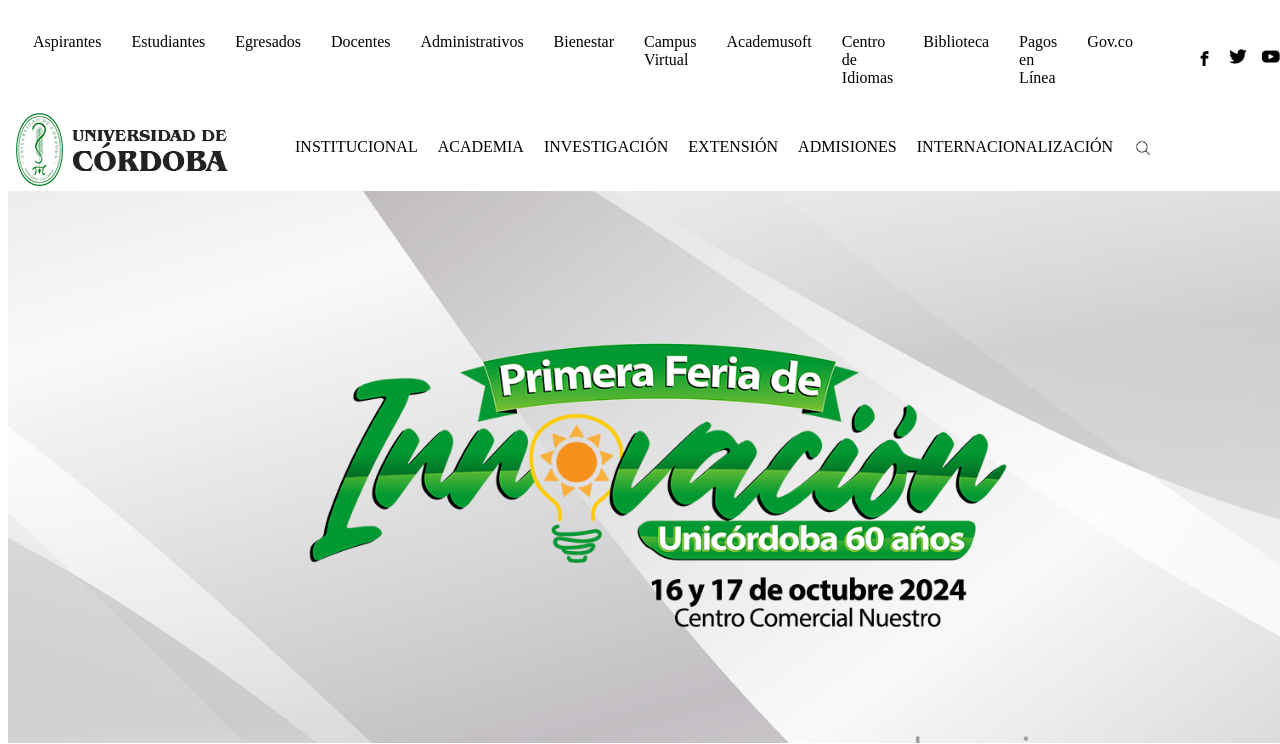
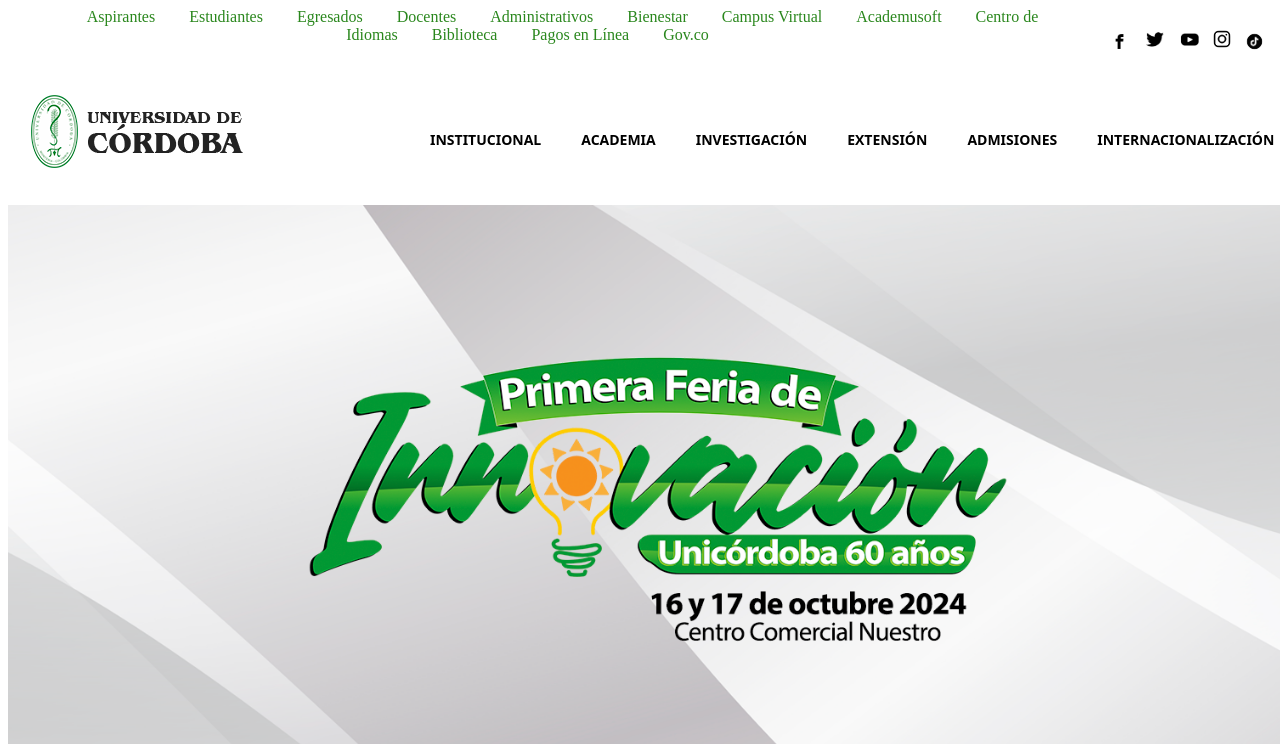
Before and after one commit to Sovic94/proyectoUnicordoba, a plain HTML site: page index.html in a window 1280 px wide. Shown: the top 744 px of the page. Drawn offline with Linux system fonts and the light colour scheme.

Commit message:
Actualización del index, cambios en el main y footer

```diff
--- a/header.css
+++ /dev/null
@@ -1,40 +0,0 @@
-.nav-barra {
-    display: flex;
-    justify-content: space-between;
-    align-items: center;
-    padding: 10px 10px;
-}
-
-.nav-lista {
-    display: flex;
-    list-style: none;
-    margin: 0;
-    padding: 0;
-}
-
-.nav-elemento {
-    margin
-    : 15px;
-}
-
-.redes-lista {
-    display: flex;
-    list-style: none;
-}
-
-.redsocial {
-    margin: 4px;
-}
-
-.seccion-header {
-    display: flex;
-}
-
-.lista-logo {
-    list-style: none;
-    display: flex;
-}
-
-.logo-elemento {
-    margin: 10px;
-}
--- /dev/null
+++ b/header_index.css
@@ -0,0 +1,50 @@
+/*Estilo de la barra de navegación inicial*/
+.nav-barra {
+    text-align: center;
+    display: flex;
+}
+
+/*Estilo de la lista general de navegación*/
+.nav-lista {
+    display: ruby;
+    list-style: none;
+    font-size: 16px;
+    color: #2a871d;
+}
+
+/*Estilo de los elementos de la lista de navegación*/
+.nav-elemento {
+    margin: 15px;
+}
+
+/*Estilo de lista general de redes sociales*/
+.redes-lista {
+    display: flex;
+    list-style: none;
+}
+
+/*Estilo de los elementos de la lista de redes sociales*/
+.redsocial {
+    margin: 5px;
+}
+
+/*Estilo de la barra de navegación secundaria*/
+.seccion-header {
+    padding: 15px;
+    display: flex;
+}
+
+/*Estilo del lista de la barra de navegación secundaria*/
+.lista-logo {
+    list-style: none;
+    display: flex;
+    padding-left: 150px;
+}
+
+/*Estilo de los elemenos de la barra de navegación secundaria*/
+.logo-elemento {
+    margin: 20px;
+    font-family: system-ui, -apple-system, BlinkMacSystemFont, 'Segoe UI', Roboto, Oxygen, Ubuntu, Cantarell, 'Open Sans', 'Helvetica Neue', sans-serif;
+    font-weight: bold;
+    font-size: 14px;
+}
--- a/index.html
+++ b/index.html
@@ -5,8 +5,9 @@
     <meta http-equiv="X-UA-Compatible" content="IE=edge" />
     <meta name="viewport" content="width=device-width, initial-scale=1.0" />
     <title>Universidad de Córdoba - unicordoba</title>
-    <link rel="stylesheet" href="header.css"/>
-    <link rel="stylesheet" href="main.css">
+    <link rel="stylesheet" href="header_index.css"/>
+    <link rel="stylesheet" href="main_index.css">
+    <link rel="stylesheet" href="footer_index.css">
   </head>
   <body>
     <header>
```
Also changed, not shown: footer_index.css (added), main_index.css (renamed from main.css).
